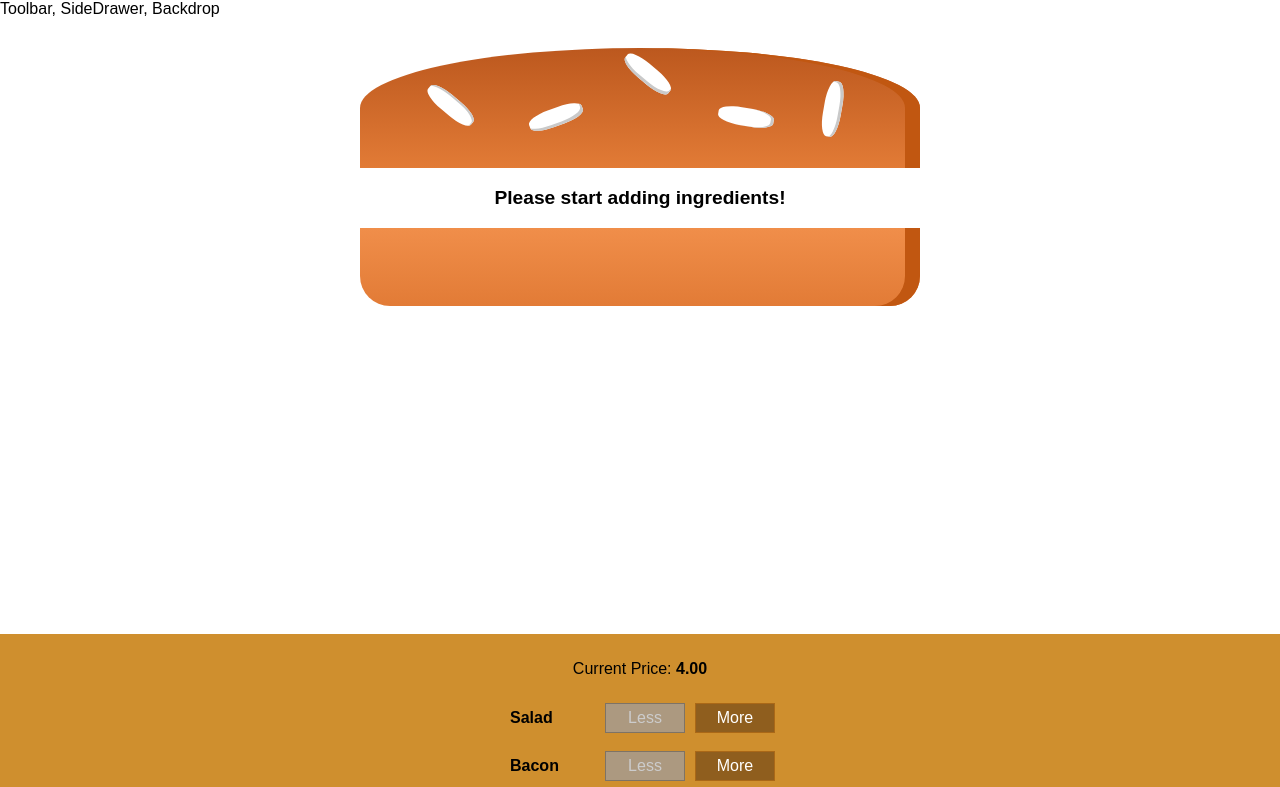
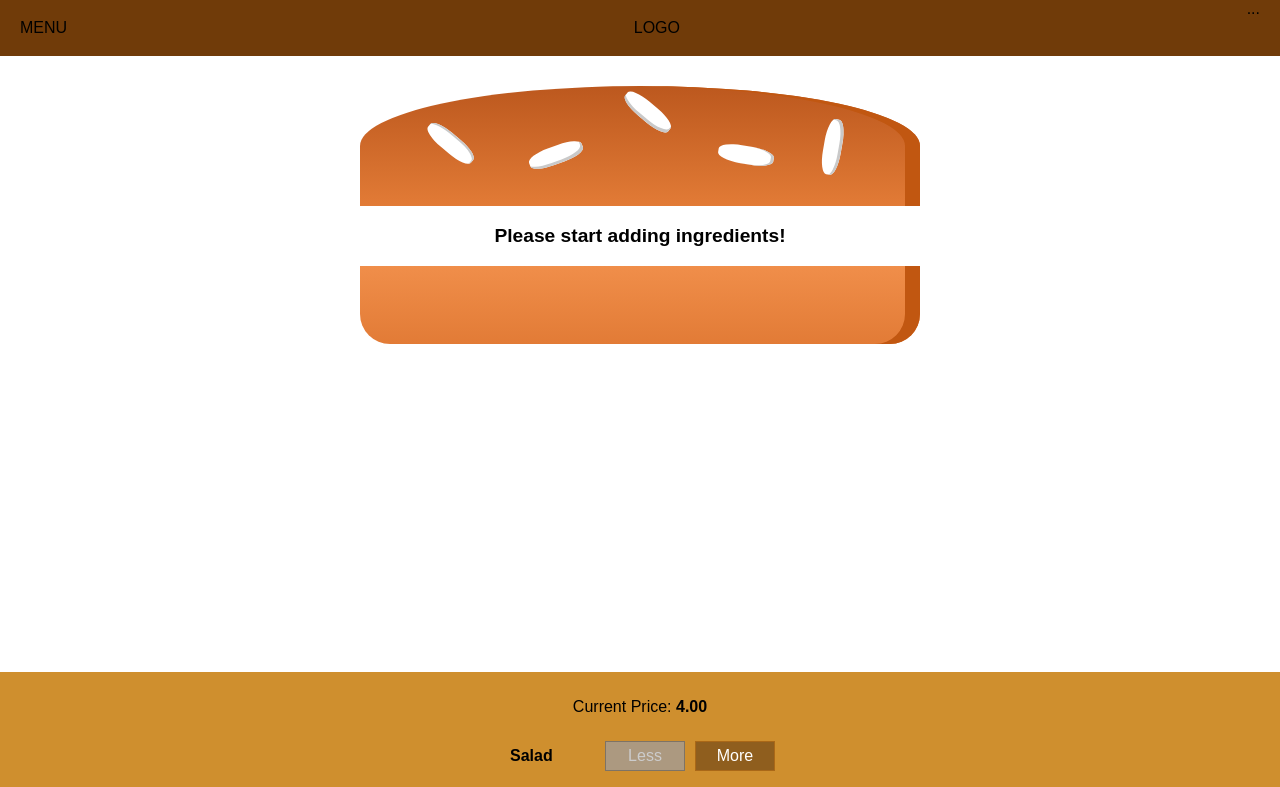
Before and after one commit to FranckMoreira/BoorgerApp, a React app: page / in a window 1280 px wide. Shown: the top 787 px of the page. Built offline with nearby package versions, Linux system fonts and the light colour scheme.

Commit message:
lecture 131 - Adding a toolbar

```diff
--- a/src/components/Layout/Layout.css
+++ b/src/components/Layout/Layout.css
@@ -1,3 +1,3 @@
 .Content {
-    margin-top: 16px;
+    margin-top: 72px;
 }
--- a/src/components/Layout/Layout.js
+++ b/src/components/Layout/Layout.js
@@ -1,12 +1,13 @@
 import React from 'react'
 
 import Aux from '../../hoc/Aux';
+import Toolbar from '../../components/Navigation/Toolbar/Toolbar';
 
 import classes from './Layout.css';
 
 const layout = ( props ) => (
     <Aux>
-        <div>Toolbar, SideDrawer, Backdrop</div>
+        <Toolbar />
         <main className={classes.Content}>
             {props.children}
         </main>
--- /dev/null
+++ b/src/components/Navigation/Toolbar/Toolbar.css
@@ -0,0 +1,18 @@
+.Toolbar {
+    height: 56px;
+    width: 100%;
+    position: fixed;
+    top: 0;
+    left: 0;
+    background-color: #703B09;
+    display: flex;
+    justify-content: space-between;
+    align-items: center;
+    padding: 0 20px;
+    box-sizing: border-box;
+    z-index: 90;
+}
+
+.Toolbar nav {
+    height: 100%;
+}
--- /dev/null
+++ b/src/components/Navigation/Toolbar/Toolbar.js
@@ -0,0 +1,15 @@
+import React from 'react';
+
+import classes from './Toolbar.css';
+
+const toolbar = (props) => (
+    <header className={classes.Toolbar}>
+        <div>MENU</div>
+        <div>LOGO</div>
+        <nav>
+            ...
+        </nav>
+    </header>
+);
+
+export default toolbar;
```
